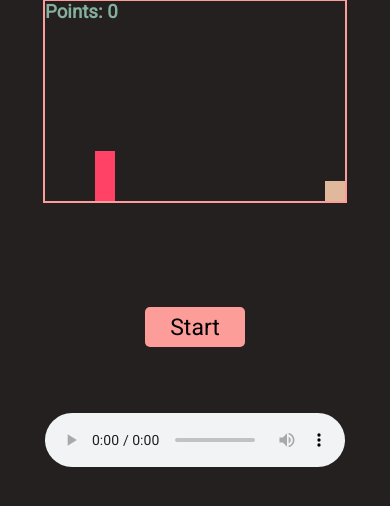
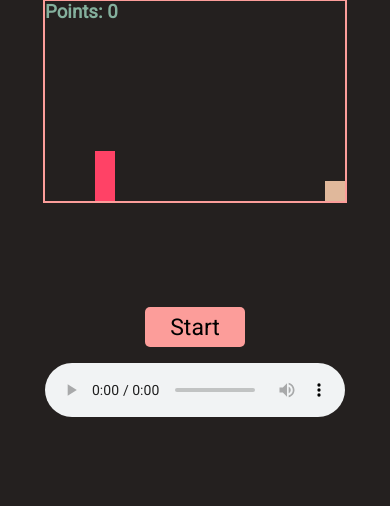
Before and after one commit to krabecb/Dinosaur-Game, a PHP site: page / in a window 390 px wide. Shown: the part 321-827 px from the top of the page. Run offline with PHP 8.4, Linux system fonts and the light colour scheme; some web fonts are replaced.

Commit message:
Updated mobile audio position

```diff
--- a/css/style.css
+++ b/css/style.css
@@ -159,6 +159,6 @@ body, html {
 			transform: translate(0px, 440px);
 		}
 		.audio {
-	        transform: translate(0px, 600px);
+	        transform: translate(0px, 550px);
         }
 }
```
